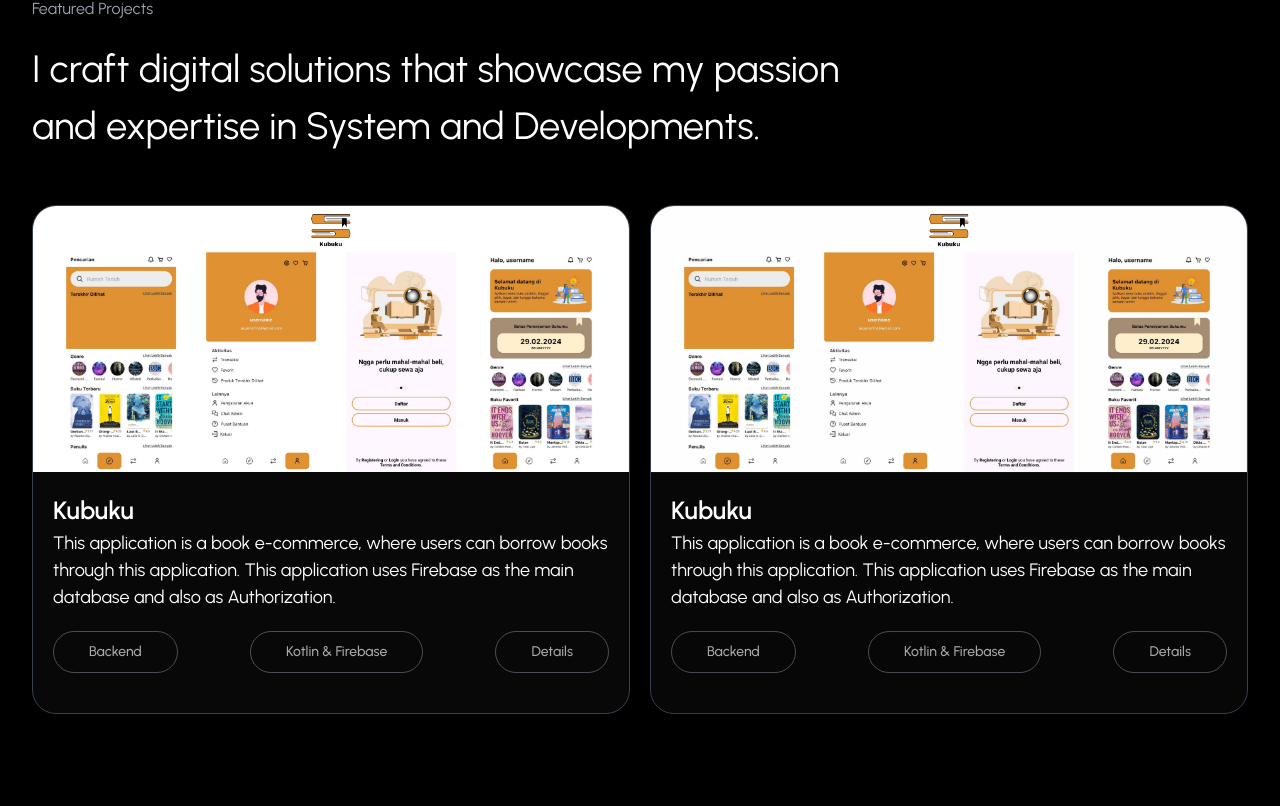
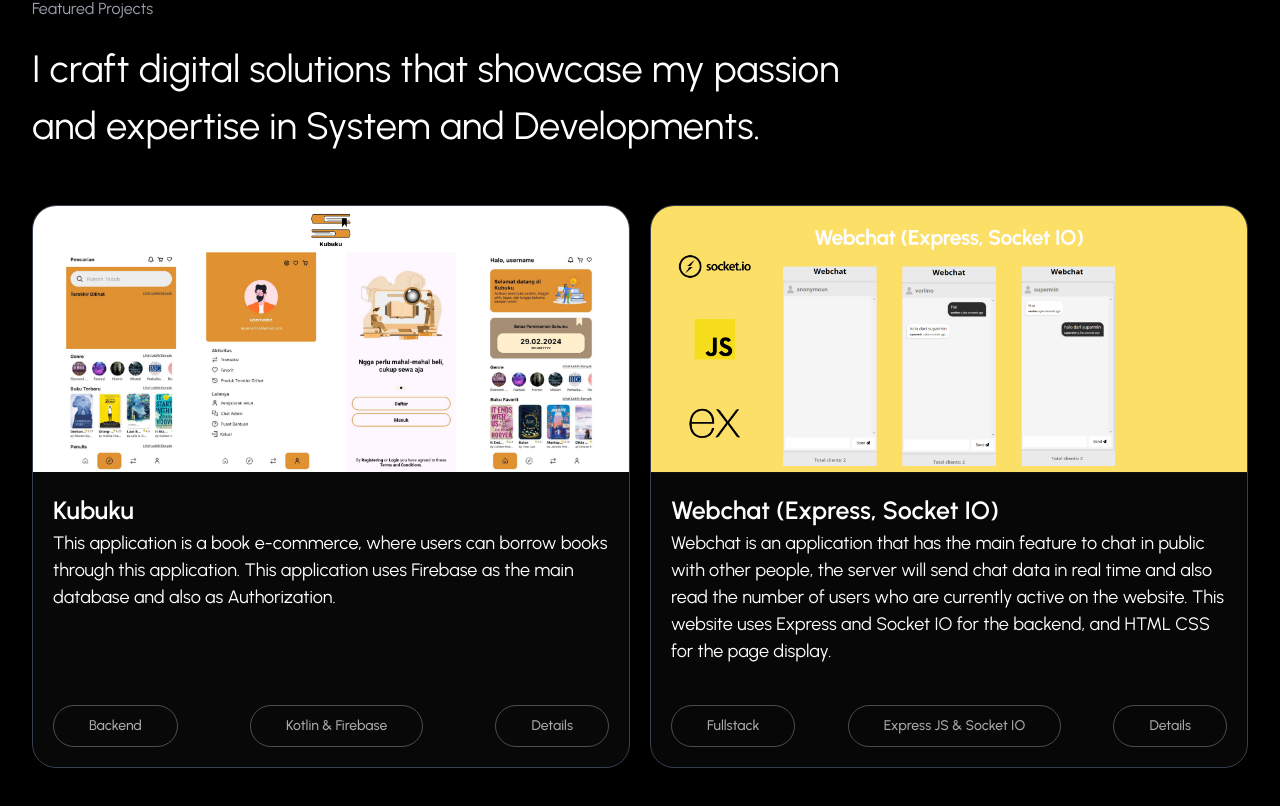
Before and after one commit to verlinof/web-besamo-ketahun, a Next.js app: page / in a window 1280 px wide. Shown: the part 1926-2732 px from the top of the page. Built offline with nearby package versions, Linux system fonts and the light colour scheme.

Commit message:
Fix ProjectDisplay and CardProject

```diff
--- a/src/components/projectDisplay.jsx
+++ b/src/components/projectDisplay.jsx
@@ -10,7 +10,7 @@
         <p className="text-[20px] md:text-[30px] lg:text-[38px] w-full lg:w-[811px]">
           {description}
         </p>
-        <div className="grid grid-cols-1 md:grid-cols-2 gap-x-5 gap-y-5 my-[50px]">
+        <div className="grid grid-cols-1 lg:grid-cols-2 gap-x-5 gap-y-5 my-[50px]">
           <CardProject
             image="/projects/kubuku.png"
             title="Kubuku"
@@ -23,15 +23,16 @@
             links="https://github.com/verlinof/KuBuku"
           />
           <CardProject
-            image="/projects/kubuku.png"
-            title="Kubuku"
-            description="This application is a book e-commerce, where users can borrow books
-            through this application. This application uses Firebase as the main
-            database and also as Authorization."
+            image="/projects/webchat.png"
+            title="Webchat (Express, Socket IO)"
+            description="Webchat is an application that has the main feature to chat in public with
+            other people, the server will send chat data in real time and also read the number of
+            users who are currently active on the website. This website uses Express and Socket
+            IO for the backend, and HTML CSS for the page display."
             aos_duration="3000"
-            role="Backend"
-            tools="Kotlin & Firebase"
-            links="https://github.com/verlinof/KuBuku"
+            role="Fullstack"
+            tools="Express JS & Socket IO"
+            links="https://github.com/verlinof/webchat-express-websocket"
           />
         </div>
       </div>
--- a/src/items/cardProject.jsx
+++ b/src/items/cardProject.jsx
@@ -3,12 +3,13 @@
 const CardProject = (props) => {
   const { image, title, description, aos_duration, role, tools, links } = props;
   return (
-    <div className="hover:-translate-y-1 cursor-pointer transition-all ease-in-out duration-300">
+    <div className="w-full hover:-translate-y-1 cursor-pointer transition-all ease-in-out duration-300">
       <div
         data-aos="fade-up"
         data-aos-duration={aos_duration}
-        className="w-full border border-gray-700 rounded-3xl overflow-hidden bg-card-background"
+        className=" h-full flex flex-col justify-between border border-gray-700 rounded-3xl overflow-hidden bg-card-background"
       >
+        <div>
           <Image
             className="w-full object-cover"
             quality={100}
@@ -17,18 +18,21 @@
             height={250}
             alt={`${title} App`}
           />
-        <div className="p-5">
+          <div className="p-[20px]">
             <p className="font-semibold text-[25px]">{title}</p>
             <p className="text-[18px]">{description}</p>
-          <div className="flex flex-wrap items-center justify-between py-[20px]">
-            <div className="rounded-3xl py-[10px] px-[35px] border border-main-gray hover:border-black hover:bg-white text-secondary-gray font-medium hover:text-black hover:font-semibold transition-all ease-in-out duration-300 text-sm lg:text-md cursor-default hidden lg:block">
+          </div>
+        </div>
+        <div className="p-[20px]">
+          <div className="flex flex-wrap items-center justify-between">
+            <div className="rounded-3xl py-[10px] px-[35px] border border-main-gray hover:border-black hover:bg-white text-secondary-gray font-medium hover:text-black hover:font-semibold transition-all ease-in-out duration-300 text-[10px] md:text-sm xl:text-md cursor-default hidden xl:block">
               {role}
             </div>
-            <div className="rounded-3xl py-[10px] px-[35px] border border-main-gray hover:border-black hover:bg-white text-secondary-gray font-medium hover:text-black hover:font-semibold transition-all ease-in-out duration-300 text-sm lg:text-md cursor-default">
+            <div className="rounded-3xl py-[10px] px-[35px] border border-main-gray hover:border-black hover:bg-white text-secondary-gray font-medium hover:text-black hover:font-semibold transition-all ease-in-out duration-300 text-[10px] md:text-sm xl:text-md cursor-default">
               {tools}
             </div>
             <a href={links} target="_blank">
-              <div className="rounded-3xl py-[10px] px-[35px] border border-main-gray hover:border-black hover:bg-white text-secondary-gray font-medium hover:text-black hover:font-semibold transition-all ease-in-out duration-300 text-sm lg:text-md">
+              <div className="rounded-3xl py-[10px] px-[35px] border border-main-gray hover:border-black hover:bg-white text-secondary-gray font-medium hover:text-black hover:font-semibold transition-all ease-in-out duration-300 text-[10px] md:text-sm xl:text-md">
                 Details
               </div>
             </a>
```
Also changed, not shown: public/projects/webchat.png (added). Lines whose indentation alone changed are shown as unchanged.
